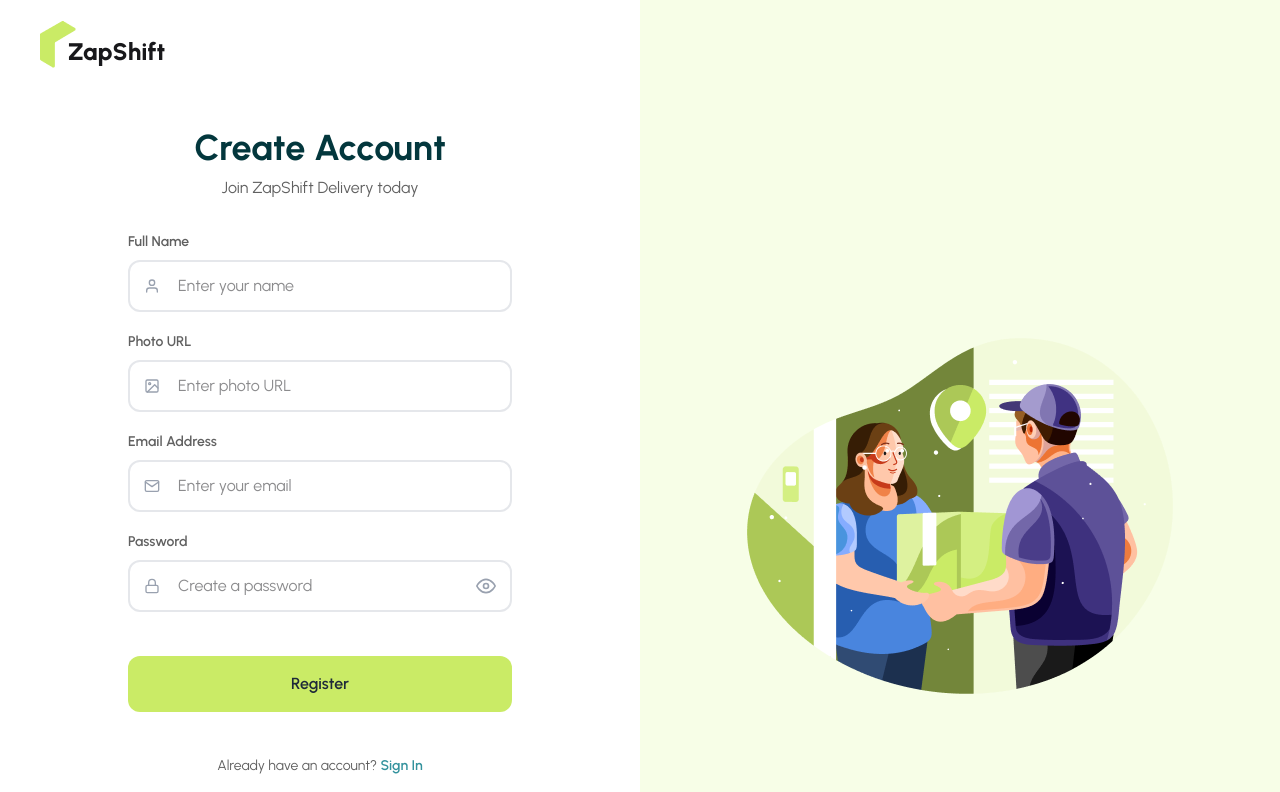
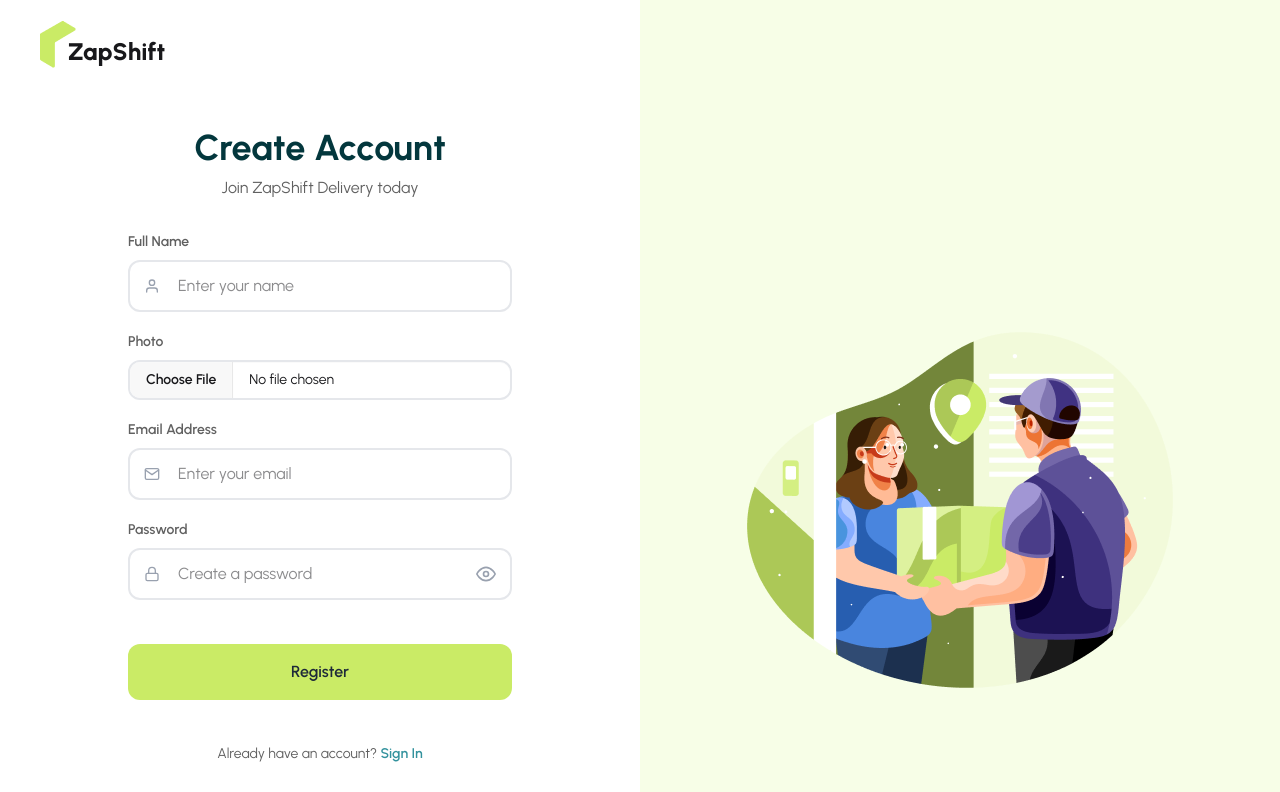
Before and after one commit to Amin-ur-Rahman/zap-shift-client, a React (Vite) app: page /register in a window 1280 px wide. Shown: the top 792 px of the page. Built offline with nearby package versions, Linux system fonts and the light colour scheme; no server answers.

Commit message:
photo upload implemented

```diff
--- a/src/pages/authentication/Login.jsx
+++ b/src/pages/authentication/Login.jsx
@@ -120,6 +120,7 @@ const Login = () => {
               try {
                 const res = await googleLogin();
                 console.log("google sign in", res);
+                navigate("/");
               } catch (error) {
                 console.log("google signin error", error);
               }
--- a/src/pages/authentication/Registration.jsx
+++ b/src/pages/authentication/Registration.jsx
@@ -11,6 +11,7 @@ import {
 } from "react-icons/fi";
 import AuthContext from "../../authContext/AuthContext";
 import { useNavigate } from "react-router-dom";
+import axios from "axios";
 
 const Registration = () => {
   const [showPassword, setShowPassword] = useState(false);
@@ -34,9 +35,24 @@ const Registration = () => {
   // };
 
   const onSubmit = async (data) => {
+    const imageInfo = data.photo[0];
+    console.log(imageInfo, Array.isArray(imageInfo));
+
     try {
       const res = await createUser(data.email, data.password);
-      await handleUpdate(data.name, data.photoURL);
+      const formData = new FormData();
+      formData.append("image", imageInfo);
+      console.log(formData);
+      const image_api_url = `https://api.imgbb.com/1/upload?key=${
+        import.meta.env.VITE_imgbb_api_key
+      }`;
+
+      const response = await axios.post(image_api_url, formData);
+      // console.log(response.data.data.display_url);
+
+      const photoURL = response.data.data.display_url;
+
+      await handleUpdate(data.name, photoURL);
       navigate("/");
       console.log(res);
     } catch (error) {
@@ -72,17 +88,19 @@ const Registration = () => {
 
           <div className="relative">
             <label className="block text-sm font-semibold base-text mb-2">
-              Photo URL
+              Photo
             </label>
-            <div className="relative">
-              <FiImage className="absolute left-4 top-1/2 -translate-y-1/2 text-gray-400" />
-              <input
-                {...register("photoURL")}
-                type="text"
-                placeholder="Enter photo URL"
-                className="w-full pl-12 pr-4 py-3 border-2 border-gray-200 rounded-xl focus:border-secondary-text focus:outline-none transition-all duration-300 hover:border-gray-300"
-              />
-            </div>
+            <input
+              {...register("photo", {
+                required: "please choose a file",
+              })}
+              type="file"
+              placeholder="Enter photo URL"
+              className="file-input w-full   border-2 border-gray-200 rounded-xl focus:border-secondary-text focus:outline-none transition-all duration-300 hover:border-gray-300"
+            />
+            {errors.photo && (
+              <p className="text-red-500 italic">{errors.photo.message}</p>
+            )}
           </div>
 
           <div className="relative">
@@ -164,6 +182,7 @@ const Registration = () => {
           <button
             onClick={async () => {
               const res = await googleLogin();
+              navigate("/");
               console.log(res);
             }}
             type="button"
```
